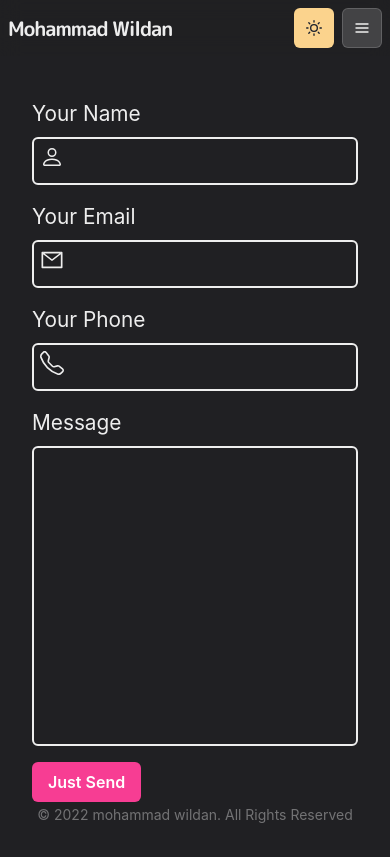
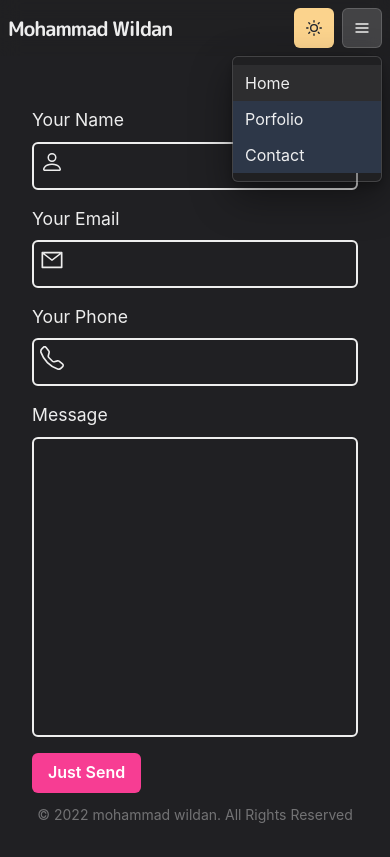
Before and after one commit to mohwildan/portofolio-mohammad-wildan, a Next.js app: page /contact in a window 390 px wide. Both pictures are taken after a click on the button 362 px from the left and 28 px from the top of the page. Built offline with nearby package versions, Linux system fonts and the light colour scheme.

Commit message:
add mobile navbar

```diff
--- a/components/Navbar.tsx
+++ b/components/Navbar.tsx
@@ -6,6 +6,8 @@ import {
   Link,
   Menu,
   MenuButton,
+  MenuItem,
+  MenuList,
   Stack,
   useColorModeValue,
 } from "@chakra-ui/react";
@@ -63,7 +65,7 @@ const Navbar = (props: any) => {
         </Stack>
 
         <Box display="flex" alignSelf="flex-end">
-        <ToggleDarkMode />
+          <ToggleDarkMode />
           <Box ml={2} display={{ base: "inline-block", md: "none" }}>
             <Menu isLazy>
               <MenuButton
@@ -72,7 +74,20 @@ const Navbar = (props: any) => {
                 variant="outline"
                 aria-label="Options"
               />
-
+              <MenuList
+                minW="150px"
+                bg={useColorModeValue("#ffffff40", "#20202380")}
+              >
+                 <NextLink href="/">
+                  <MenuItem>Home</MenuItem>
+                </NextLink>
+                <NextLink href="/porfolio">
+                  <MenuItem>Porfolio</MenuItem>
+                </NextLink>
+                <NextLink href="/contact">
+                  <MenuItem>Contact</MenuItem>
+                </NextLink>
+              </MenuList>
             </Menu>
           </Box>
         </Box>
--- a/pages/contact.tsx
+++ b/pages/contact.tsx
@@ -22,7 +22,7 @@ const Contact = () => {
         <form style={{ marginBottom: "2rem" }}>
           <Stack spacing={4} h="calc(100vh - 200px)" justifyContent="center">
             <InputAnimations>
-              <Text fontSize="1.3rem">Your Name</Text>
+              <Text fontSize="1.1rem">Your Name</Text>
               <InputGroup mt={2}>
                 <InputLeftElement
                   pointerEvents="none"
@@ -39,7 +39,7 @@ const Contact = () => {
               </InputGroup>
             </InputAnimations>
             <InputAnimations delay={0.2}>
-              <Text fontSize="1.3rem">Your Email</Text>
+              <Text fontSize="1.1rem">Your Email</Text>
               <InputGroup mt={2}>
                 <InputLeftElement
                   pointerEvents="none"
@@ -56,7 +56,7 @@ const Contact = () => {
               </InputGroup>
             </InputAnimations>
             <InputAnimations delay={0.3}>
-              <Text fontSize="1.3rem">Your Phone</Text>
+              <Text fontSize="1.1rem">Your Phone</Text>
               <InputGroup mt={2}>
                 <InputLeftElement
                   pointerEvents="none"
@@ -73,7 +73,7 @@ const Contact = () => {
               </InputGroup>
             </InputAnimations>
             <InputAnimations delay={0.4}>
-              <Text fontSize="1.3rem">Message</Text>
+              <Text fontSize="1.1rem">Message</Text>
               <Textarea
                 borderColor={useColorModeValue("violet", "orange")}
                 border="2px solid"
```
Also changed, not shown: pages/index.tsx (+4 -4 lines).
